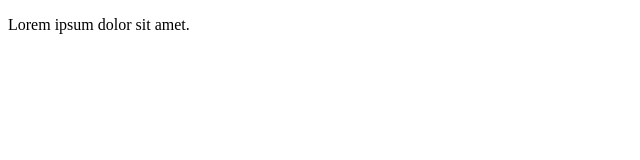
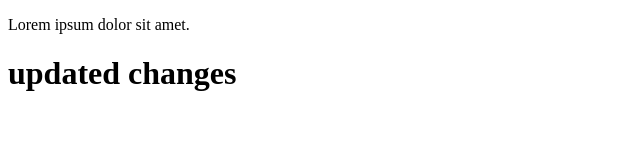
Before and after one commit to Adil8081/mywebsample, a plain HTML site: page index.html in a window 1280 px wide. Shown: the whole page, without its empty margins (0-640 px from the left). Drawn offline with Linux system fonts and the light colour scheme.

Commit message:
updation done

```diff
--- a/index.html
+++ b/index.html
@@ -9,6 +9,7 @@
 
 <body>
     <p>Lorem ipsum dolor sit amet.</p>
+    <h1>updated changes</h1>
 </body>
 
 </html>
```
Also changed, not shown: update.html (added, +1 -0 lines).
